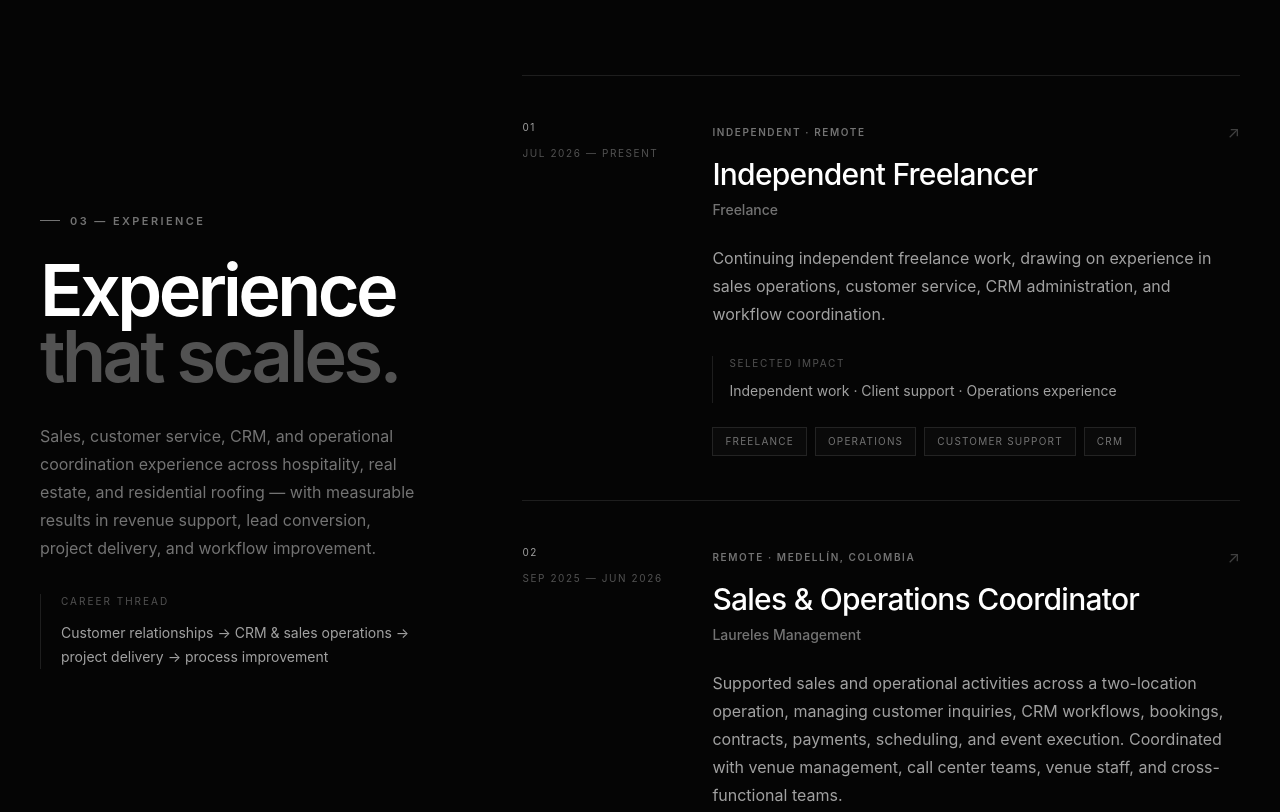
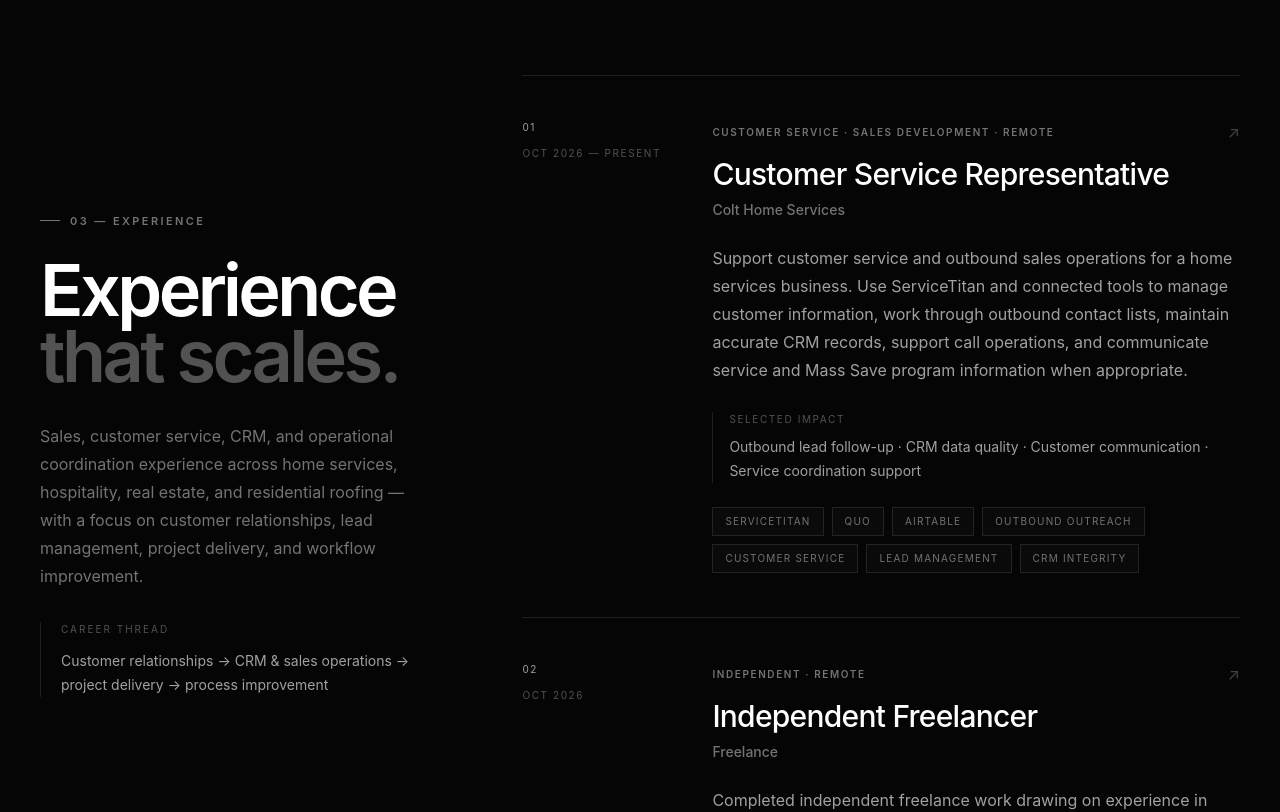
Before and after one commit to matteojose3112-bit/aster, a React (Vite) app in the folder portfolio/: page / in a window 1280 px wide. Shown: the part 5200-6012 px from the top of the page. Built offline with nearby package versions, Linux system fonts and the light colour scheme.

Commit message:
Update work experience with Colt Home Services role

```diff
--- a/portfolio/src/components/layout/sections/Experience.tsx
+++ b/portfolio/src/components/layout/sections/Experience.tsx
@@ -1,12 +1,21 @@
 const experience = [
   {
-    period: "Jul 2026 — Present",
+    period: "Oct 2026 — Present",
+    role: "Customer Service Representative",
+    company: "Colt Home Services",
+    type: "Customer Service · Sales Development · Remote",
+    summary: "Support customer service and outbound sales operations for a home services business. Use ServiceTitan and connected tools to manage customer information, work through outbound contact lists, maintain accurate CRM records, support call operations, and communicate service and Mass Save program information when appropriate.",
+    impact: "Outbound lead follow-up · CRM data quality · Customer communication · Service coordination support",
+    capabilities: ["ServiceTitan", "Quo", "Airtable", "Outbound Outreach", "Customer Service", "Lead Management", "CRM Integrity"],
+  },
+  {
+    period: "Oct 2026",
     role: "Independent Freelancer",
     company: "Freelance",
     type: "Independent · Remote",
-    summary: "Continuing independent freelance work, drawing on experience in sales operations, customer service, CRM administration, and workflow coordination.",
-    impact: "Independent work · Client support · Operations experience",
-    capabilities: ["Freelance", "Operations", "Customer Support", "CRM"],
+    summary: "Completed independent freelance work drawing on experience in sales operations, customer service, CRM administration, research, and workflow coordination.",
+    impact: "Independent client support · Research and documentation · Operations experience",
+    capabilities: ["Freelance", "Operations", "Customer Support", "CRM", "Research"],
   },
   {
     period: "Sep 2025 — Jun 2026",
@@ -50,7 +59,7 @@ function Experience() {
               <span className="text-neutral-600">that scales.</span>
             </h2>
             <p className="mt-8 max-w-md text-base leading-7 text-neutral-500">
-              Sales, customer service, CRM, and operational coordination experience across hospitality, real estate, and residential roofing — with measurable results in revenue support, lead conversion, project delivery, and workflow improvement.
+              Sales, customer service, CRM, and operational coordination experience across home services, hospitality, real estate, and residential roofing — with a focus on customer relationships, lead management, project delivery, and workflow improvement.
             </p>
             <div className="mt-8 border-l border-white/10 pl-5">
               <p className="text-[10px] uppercase tracking-[0.2em] text-neutral-600">Career thread</p>
```
